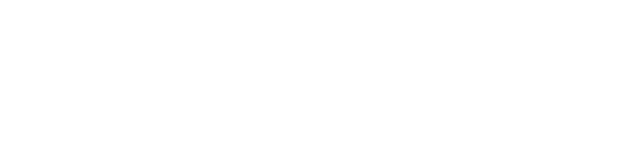
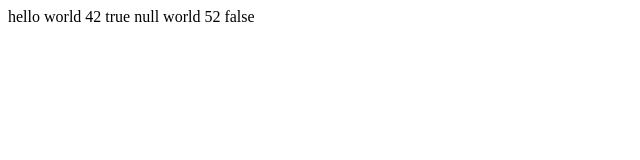
Before and after one commit to acciojob/Use-an-Array-to-Store-Data-imtritesh, a website: page main.html in a window 1280 px wide. Shown: the whole page, without its empty margins (0-640 px from the left). Drawn offline with Linux system fonts and the light colour scheme.

Commit message:
created a submission

```diff
--- a/main.html
+++ b/main.html
@@ -8,6 +8,9 @@
 
 <body>
 	<!-- the entire body must be written by student -->
+	<div class="sum">
+
+	</div>
 
     <script type="text/javascript" src="./script.js">
 </script>
--- a/script.js
+++ b/script.js
@@ -1,3 +1,6 @@
-
+let div = document.querySelector(".sum");
 let yourArray = ["hello world", 42, true, null, "world", 52, false];
+for (let index = 0; index < yourArray.length; index++) {
+	div.textContent += yourArray[index] + " ";
+}
 console.log(yourArray);
```
